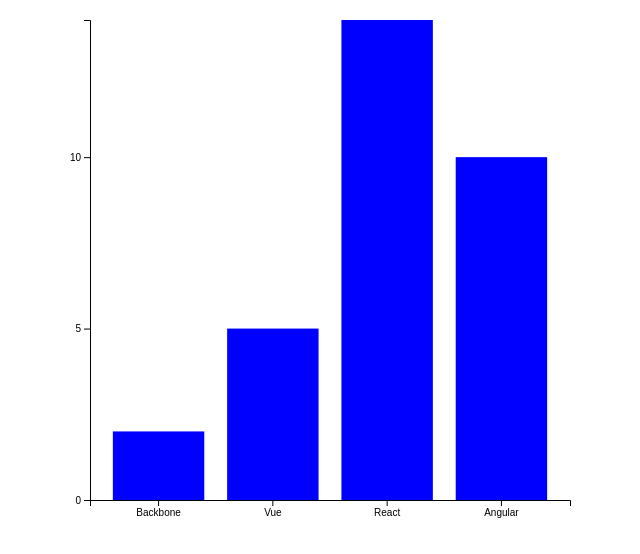
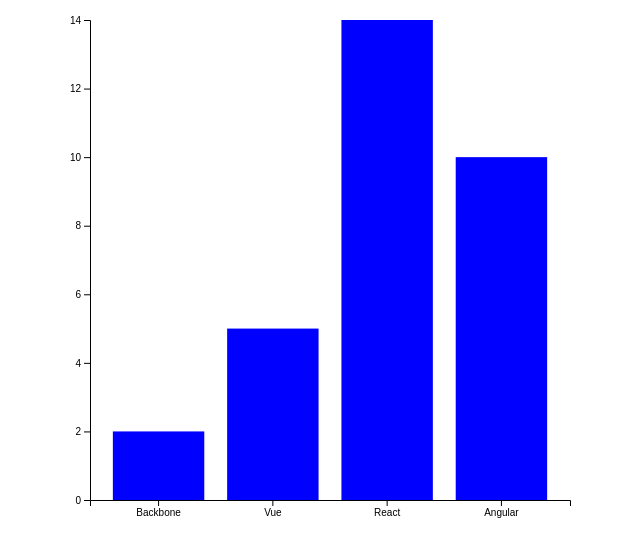
Before and after one commit to mabry1985/jobBot-dashboard, a React (Create React App) app: page / in a window 1280 px wide. Shown: the top 554 px of the page, without its empty margins (350-990 px from the left). Built offline with nearby package versions, Linux system fonts and the light colour scheme.

Commit message:
refactor bar chart to render through container

```diff
--- a/src/App.js
+++ b/src/App.js
@@ -1,5 +1,5 @@
 import React from 'react';
-import BarGraph from './graphs/BarGraph';
+import GraphContainer from './graphs/GraphContainer';
 import './App.css';
 
 function App() {
@@ -23,7 +23,7 @@
   ]
   return (
     <div className="App">
-    <BarGraph data={data}/>
+    <GraphContainer data={data}/>
     </div>
   );
 }
--- a/src/graphs/BarGraph.js
+++ b/src/graphs/BarGraph.js
@@ -32,7 +32,7 @@
     xAxisGroup.selectAll('text')
       .attr('transform', 'rotate(-40)')
       .attr('text-anchor', 'end')
-      .attr('font-size', '14px')
+      .attr('font-size', '26px')
 
     const yAxisGroup = graph.append('g');
 
@@ -45,24 +45,14 @@
 
     const xAxis = d3.axisBottom(x);
     const yAxis = d3.axisLeft(y)
-      .ticks(3)
+      .ticks(5)
       .tickFormat(d => d);
-
-    const t = d3.transition().duration(750)
 
     y.domain([0, d3.max(data, d => d.mentions)]);
     x.domain(data.map(item => item.name));
 
     const rects = graph.selectAll('rect')
       .data(data);
-
-    //remove unwanted shapes
-    rects.exit().remove();
-
-    // //update current shapes in DOM
-    // rects.attr('width', x.bandwidth)
-    //   .attr('fill', 'orange')
-    //   .attr('x', d => x(d.name))
 
     rects.enter()
       .append('rect')
@@ -72,12 +62,13 @@
       .attr('x', d => x(d.name))
       .attr('y', graphHeight)
       .merge(rects)
-      .transition(t)
+      .transition(d3.transition().duration(750))
       .attr("height", d => graphHeight - y(d.mentions))
       .attr('y', d => y(d.mentions));
 
     xAxisGroup.call(xAxis);
     yAxisGroup.call(yAxis);
+
   };
 
   render(){
--- a/src/graphs/GraphContainer.js
+++ b/src/graphs/GraphContainer.js
@@ -0,0 +1,32 @@
+import React from 'react';
+import BarGraph from './BarGraph';
+
+class GraphContainer extends React.Component {
+  constructor(props){
+    super(props)
+
+    this.state = {
+      active: "Bar Graph"
+    }
+  }
+
+  activeContent = () => {
+    switch(this.state.active) {
+      case "Bar Graph":
+        return <BarGraph data={this.props.data} />;
+      default:
+        return <div></div>
+    }
+  }
+
+  render(){
+    const content = this.activeContent()
+    return(
+      <div>
+        {content}
+      </div>
+    )
+  }
+}
+
+export default GraphContainer
```
